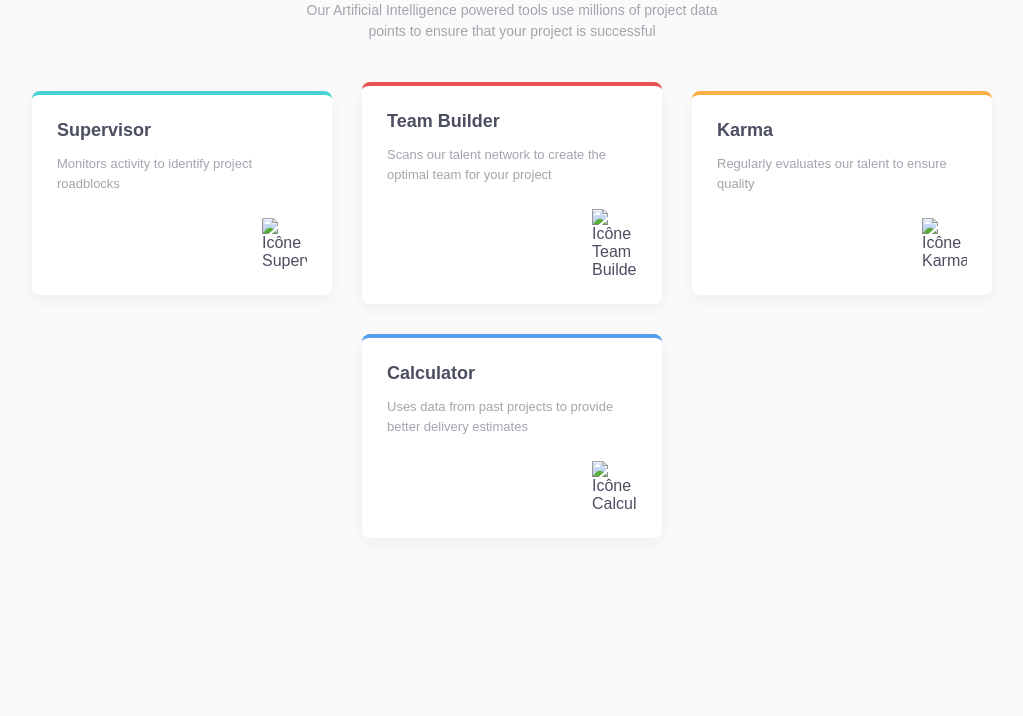
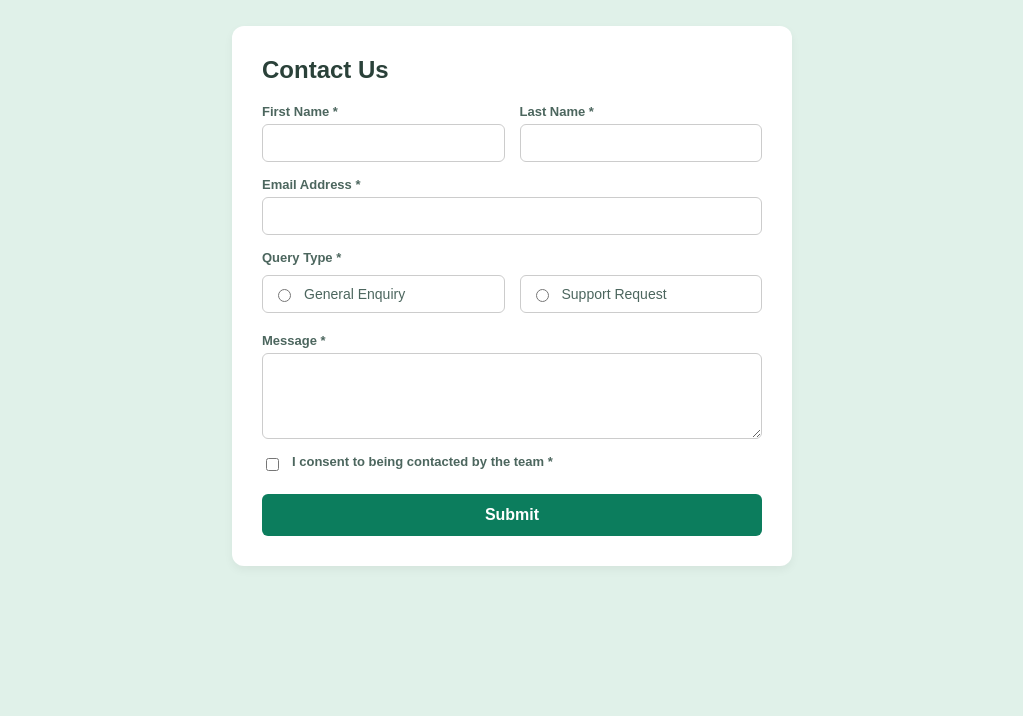
Before and after one commit to sahmihoussam1-hash/plan-action-htmlcss, a plain HTML site: page index.html in a window 1280 px wide. Shown: the part 124-840 px from the top of the page, without its empty margins (128-1151 px from the left). Before the commit the page ends 800 px from the top, so only its background shows below. Drawn offline with Linux system fonts and the light colour scheme.

Commit message:
feat:complete contact form challenge

```diff
--- a/index.html
+++ b/index.html
@@ -3,39 +3,48 @@
 <head>
     <meta charset="UTF-8">
     <meta name="viewport" content="width=device-width, initial-scale=1.0">
-    <title>Four card feature section</title>
+    <title>Contact form</title>
     <link rel="stylesheet" href="style.css">
 </head>
 <body>
-    <div class="container">
-        <header class="header">
-            <p class="subtitle">Reliable, efficient delivery</p>
-            <h1>Powered by Technology</h1>
-            <p class="description">Our Artificial Intelligence powered tools use millions of project data points to ensure that your project is successful</p>
-        </header>
-        <div class="cards-container">
-            <div class="card cyan">
-                <h2>Supervisor</h2>
-                <p>Monitors activity to identify project roadblocks</p>
-                <img src="images/icon-supervisor.svg" alt="Icône Supervisor">
+    <div class="contact-card">
+        <h1>Contact Us</h1>
+        <form>
+            <div class="name-row">
+                <div class="input-group">
+                    <label for="first-name">First Name *</label>
+                    <input type="text" id="first-name">
+                </div>
+                <div class="input-group">
+                    <label for="last-name">Last Name *</label>
+                    <input type="text" id="last-name">
+                </div>
             </div>
-            <div class="card red">
-                <h2>Team Builder</h2>
-                <p>Scans our talent network to create the optimal team for your project</p>
-                <img src="images/icon-team-builder.svg" alt="Icône Team Builder">
+            <div class="input-group">
+                <label for="email">Email Address *</label>
+                <input type="email" id="email">
             </div>
-            <div class="card orange">
-                <h2>Karma</h2>
-                <p>Regularly evaluates our talent to ensure quality</p>
-                <img src="images/icon-karma.svg" alt="Icône Karma">
+            <div class="input-group">
+                <label>Query Type *</label>
+                <div class="radio-container">
+                    <label class="radio-box">
+                        <input type="radio" name="query"> General Enquiry
+                    </label>
+                    <label class="radio-box">
+                        <input type="radio" name="query"> Support Request
+                    </label>
+                </div>
             </div>
-            <div class="card blue">
-                <h2>Calculator</h2>
-                <p>Uses data from past projects to provide better delivery estimates</p>
-                <img src="images/icon-calculator.svg" alt="Icône Calculator">
+            <div class="input-group">
+                <label for="message">Message *</label>
+                <textarea id="message" rows="4"></textarea>
             </div>
-        </div>
+            <div class="checkbox-group">
+                <input type="checkbox" id="consent">
+                <label for="consent">I consent to being contacted by the team *</label>
+            </div>
+            <button type="submit" class="submit-btn">Submit</button>
+        </form>
     </div>
-
 </body>
 </html>
--- a/style.css
+++ b/style.css
@@ -1,95 +1,95 @@
-
 body {
-    background-color: #fafafa;
+    background-color: #e0f1e9;
     font-family: Arial, sans-serif;
     margin: 0;
-    padding: 30px 20px;
-    color: #4c4e61;
+    padding: 20px;
+    display: flex;
+    justify-content: center;
+    align-items: center;
+    min-height: 100vh;
 }
-.container {
-    max-width: 1000px;
-    margin: 0 auto;
-    text-align: center;
-}
-.header {
-    margin-bottom: 40px;
-}
-.subtitle {
-    font-size: 20px;
-    color: #a3a5ae;
-    margin-bottom: 5px;
+.contact-card {
+    background-color: white;
+    width: 100%;
+    max-width: 500px;
+    padding: 30px;
+    border-radius: 12px;
+    box-shadow: 0 4px 10px rgba(0, 0, 0, 0.05);
 }
 h1 {
-    font-size: 26px;
-    color: #4c4e61;
+    color: #2a4139;
+    font-size: 24px;
     margin-top: 0;
+    margin-bottom: 20px;
+}
+.input-group {
     margin-bottom: 15px;
-}
-.description {
-    font-size: 14px;
-    color: #a3a5ae;
-    max-width: 450px;
-    margin: 0 auto;
-    line-height: 1.5;
-}
-.cards-container {
     display: flex;
     flex-direction: column;
-    gap: 20px;
+}
+.name-row {
+    display: flex;
+    gap: 15px;
+}
+.name-row .input-group {
+    flex: 1;
+}
+label {
+    font-size: 13px;
+    color: #4c665e;
+    margin-bottom: 5px;
+    font-weight: bold;
+}
+input[type="text"],
+input[type="email"],
+textarea {
+    padding: 10px;
+    border: 1px solid #ccc;
+    border-radius: 6px;
+    font-size: 14px;
+}
+textarea {
+    resize: vertical;
+}
+.radio-container {
+    display: flex;
+    gap: 15px;
+    margin-top: 5px;
+}
+.radio-box {
+    border: 1px solid #ccc;
+    padding: 10px;
+    border-radius: 6px;
+    flex: 1;
+    display: flex;
     align-items: center;
+    gap: 10px;
+    cursor: pointer;
+    font-weight: normal;
+    font-size: 14px;
 }
-.card {
-    background-color: white;
+.checkbox-group {
+    display: flex;
+    align-items: center;
+    gap: 10px;
+    margin-bottom: 20px;
+    font-size: 13px;
+    color: #4c665e;
+}
+.checkbox-group input {
+    cursor: pointer;
+}
+.submit-btn {
     width: 100%;
-    max-width: 330px;
-    padding: 25px;
-    border-radius: 8px;
-    box-shadow: 0 5px 15px rgba(0, 0, 0, 0.05);
-    text-align: left;
-    box-sizing: border-box;
-    border-top: 4px solid #ccc;
+    background-color: #0c7d5d;
+    color: white;
+    border: none;
+    border-radius: 6px;
+    padding: 12px;
+    font-size: 16px;
+    font-weight: bold;
+    cursor: pointer;
 }
-.card h2 {
-    font-size: 18px;
-    color: #4c4e61;
-    margin-top: 0;
-    margin-bottom: 10px;
+.submit-btn:hover {
+    background-color: #065c43;
 }
-.card p {
-    font-size: 13px;
-    color: #a3a5ae;
-    line-height: 1.5;
-    margin-bottom: 25px;
-}
-.card img {
-    display: block;
-    margin-left: auto;
-    width: 45px;
-}
-.cyan {
-    border-top-color: #44d3d2;
-}
-
-.red {
-    border-top-color: #ea5353;
-}
-
-.orange {
-    border-top-color: #fcaf45;
-}
-
-.blue {
-    border-top-color: #549ef2;
-}
-@media (min-width: 768px) {
-    .cards-container {
-        flex-direction: row;
-        flex-wrap: wrap;
-        justify-content: center;
-        gap: 30px;
-    }
-
-    .card {
-        width: 300px;
-    }
-}
```
Also changed, not shown: 1 other file.
